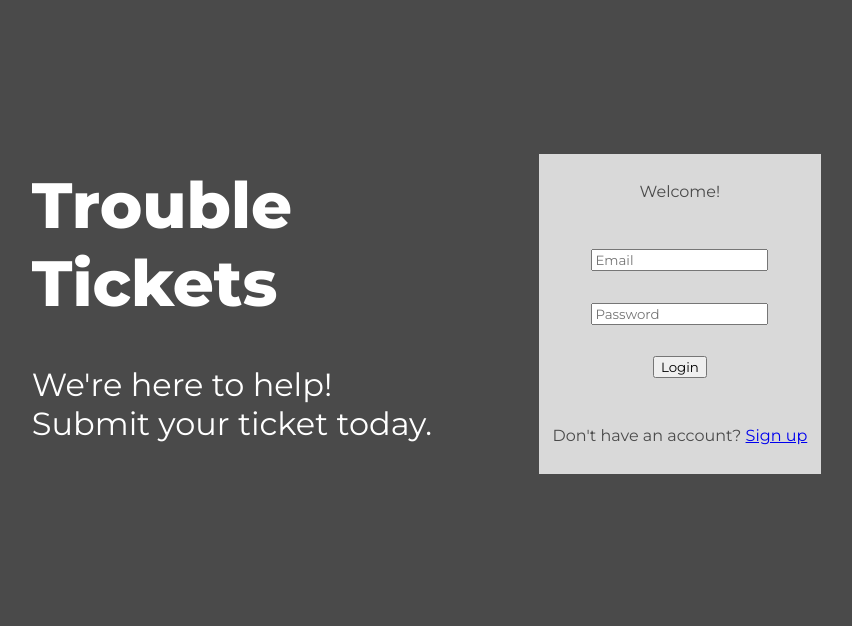
After one commit to coutinho21/ltw_proj, a PHP site: page /index.html in a window 1280 px wide. The commit adds this page. Shown: the top 626 px of the page, without its empty margins (173-1025 px from the left). Run offline with PHP 8.4, Linux system fonts and the light colour scheme.

Commit message:
Added Home Page

```diff
--- /dev/null
+++ b/css/styles.css
@@ -0,0 +1,78 @@
+@import url('https://fonts.googleapis.com/css2?family=Montserrat:wght@400;800&display=swap');
+
+* {
+    font-family: 'Montserrat', sans-serif;
+}
+
+body {
+    margin: 0;
+    background-color: #4A4A4A;
+}
+
+.main {
+    display: grid;
+    grid-template-columns: auto auto;
+    grid-template-rows: auto auto;
+    color: #fff;
+    margin: 12vw auto;
+    height: 25vw;
+    width: 70vw;
+}
+
+.main h1 {
+    font-size: 4em;
+    font-weight: 900;
+    margin: 1vw;
+    grid-column: 1 / 2;
+    grid-row: 1 / 2;
+}
+
+.main h2 {
+    font-size: 2em;
+    font-weight: 200;
+    margin: 1vw;
+    grid-column: 1 / 2;
+    grid-row: 2 / -1;
+}
+
+.main form {
+    width: 20vw;
+    display: flex;
+    flex-direction: column;
+    align-items: center;
+    justify-content: space-between;
+    grid-column: 2 / -1;
+    grid-row: span 2;
+    padding: 1vw;
+    background-color: #D9D9D9;
+    color: #4A4A4A;
+}
+
+header a {
+    text-decoration: none;
+    color: #fff;
+    font-weight: 900;
+    font-size: 1.5em;
+}
+
+nav ul {
+    list-style-type: none;
+    margin: 0;
+    display: flex;
+    justify-content: space-between;
+    flex-direction: row;
+    padding: 1vw;
+    align-items: center;
+}
+
+nav ul li {
+    width: fit-content;
+    block-size: fit-content;
+}
+
+.profile {
+    width: 50px;
+    aspect-ratio: 3/2;
+    object-fit: contain;
+    mix-blend-mode: color-burn;
+}
--- /dev/null
+++ b/index.html
@@ -0,0 +1,24 @@
+<!DOCTYPE html>
+<html lang="en-US">
+
+<head>
+    <title>Trouble Tickets</title>
+    <meta charset="UTF-8">
+    <meta name="css/viewport" content="width=device-width, initial-scale=1.0">
+    <link rel="stylesheet" href="css/styles.css">
+</head>
+
+<body>
+    <div class="main">
+        <h1>Trouble<br/>Tickets</h1>
+        <h2>We're here to help!<br/>Submit your ticket today.</h2>
+        <form action="ticket.php" method="post">
+            <p>Welcome!</p>
+            <input type="email" name="email" placeholder="Email" required>
+            <input type="text" name="password" placeholder="Password" required>
+            <input type="submit" value="Login">
+            <p>Don't have an account? <a href="register.html">Sign up</a></p>
+        </form>
+    </div>
+</body>
+</html>
```
Also changed, not shown: index.php (deleted, +0 -7 lines), templates/common.php (+9 -1 lines), icons/user.png (added).
